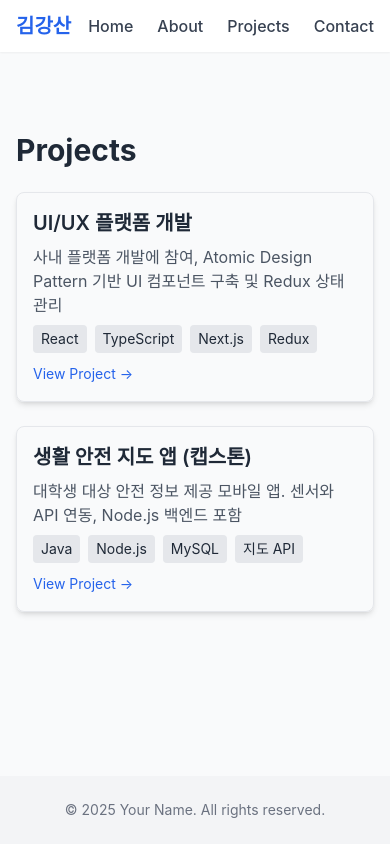
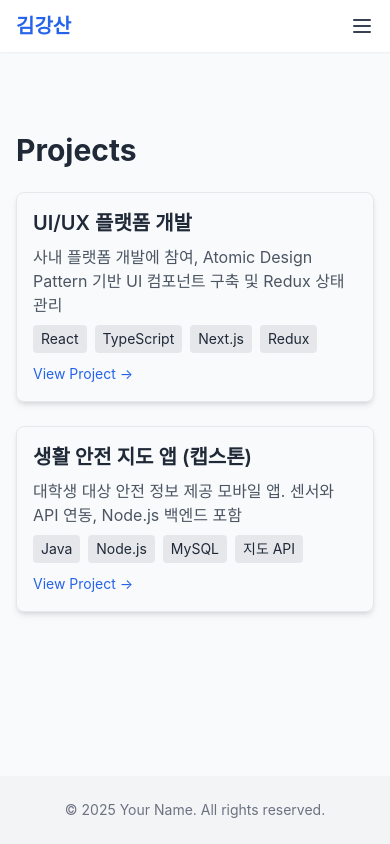
Before and after one commit to kgs4787/portfolio_web, a React (Vite) app: page /projects in a window 390 px wide. Built offline with nearby package versions, Linux system fonts and the light colour scheme.

Commit message:
feat: Navbar 컴포넌트 개선 - 타입 정의 추가, 반응형 디자인 및 접근성 개선

```diff
--- a/src/components/organisms/Navbar.tsx
+++ b/src/components/organisms/Navbar.tsx
@@ -2,7 +2,12 @@ import React from "react";
 import { Link } from "react-scroll";
 import { motion } from "framer-motion";
 
-const navItems = [
+interface NavItem {
+  label: string;
+  target: string;
+}
+
+const navItems: NavItem[] = [
   { label: "Home", target: "home" },
   { label: "About", target: "about" },
   { label: "Projects", target: "projects" },
@@ -16,17 +21,20 @@ export default function Navbar() {
       animate={{ opacity: 1, y: 0 }}
       transition={{ duration: 0.6 }}
       className="sticky top-0 z-50 bg-white shadow-sm"
+      role="navigation"
+      aria-label="메인 네비게이션"
     >
       <div className="max-w-6xl mx-auto px-4 py-3 flex justify-between items-center">
         <Link
           to="home"
           smooth
           duration={500}
-          className="text-xl font-bold text-blue-600 cursor-pointer"
+          className="text-xl font-bold text-blue-600 cursor-pointer hover:text-blue-700 transition-colors"
+          aria-label="홈으로 이동"
         >
           김강산
         </Link>
-        <div className="space-x-6">
+        <div className="hidden md:flex space-x-6">
           {navItems.map(({ label, target }) => (
             <Link
               key={label}
@@ -35,12 +43,21 @@ export default function Navbar() {
               duration={500}
               offset={-70}
               spy={true}
-              className="cursor-pointer text-gray-700 hover:text-blue-600 transition font-medium"
+              className="cursor-pointer text-gray-700 hover:text-blue-600 transition-colors font-medium"
+              aria-label={`${label} 섹션으로 이동`}
             >
               {label}
             </Link>
           ))}
         </div>
+        <button
+          className="md:hidden text-gray-700 hover:text-blue-600"
+          aria-label="모바일 메뉴 열기"
+        >
+          <svg className="w-6 h-6" fill="none" stroke="currentColor" viewBox="0 0 24 24">
+            <path strokeLinecap="round" strokeLinejoin="round" strokeWidth={2} d="M4 6h16M4 12h16M4 18h16" />
+          </svg>
+        </button>
       </div>
     </motion.nav>
   );
```
